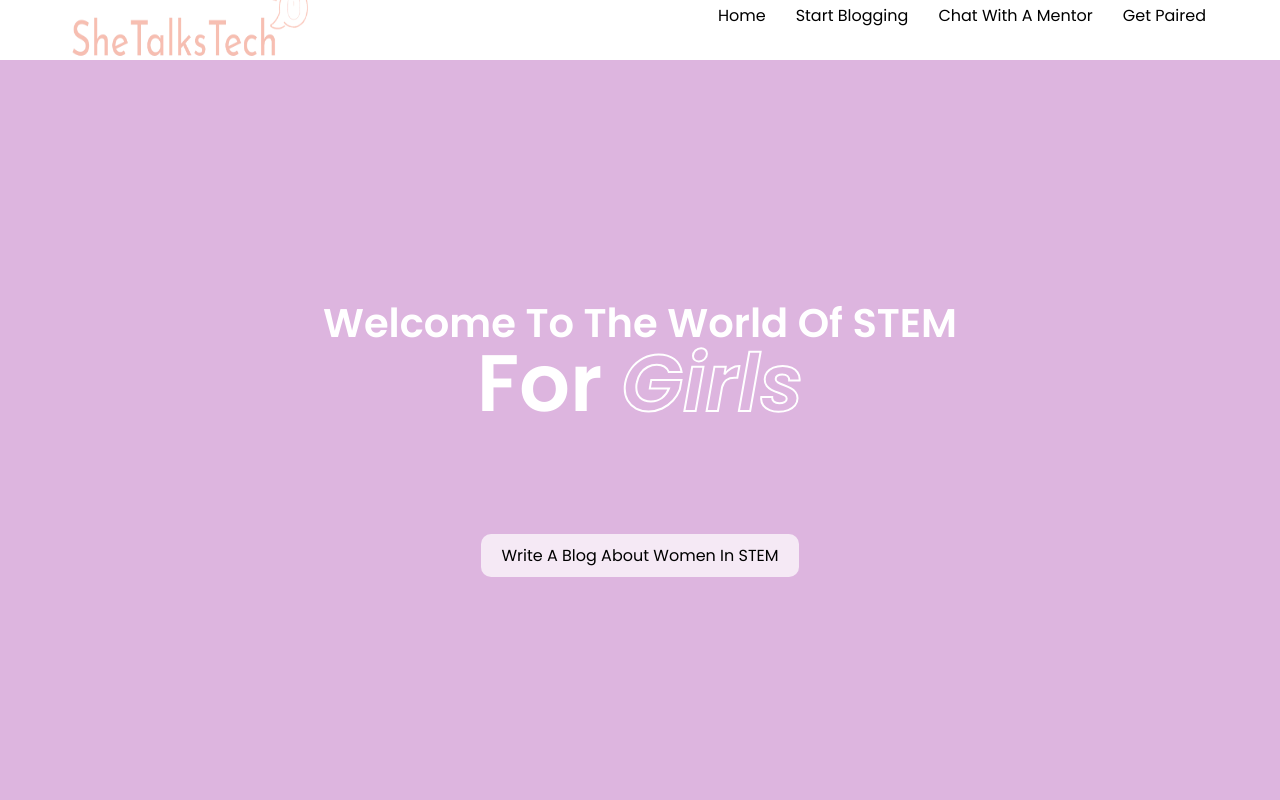
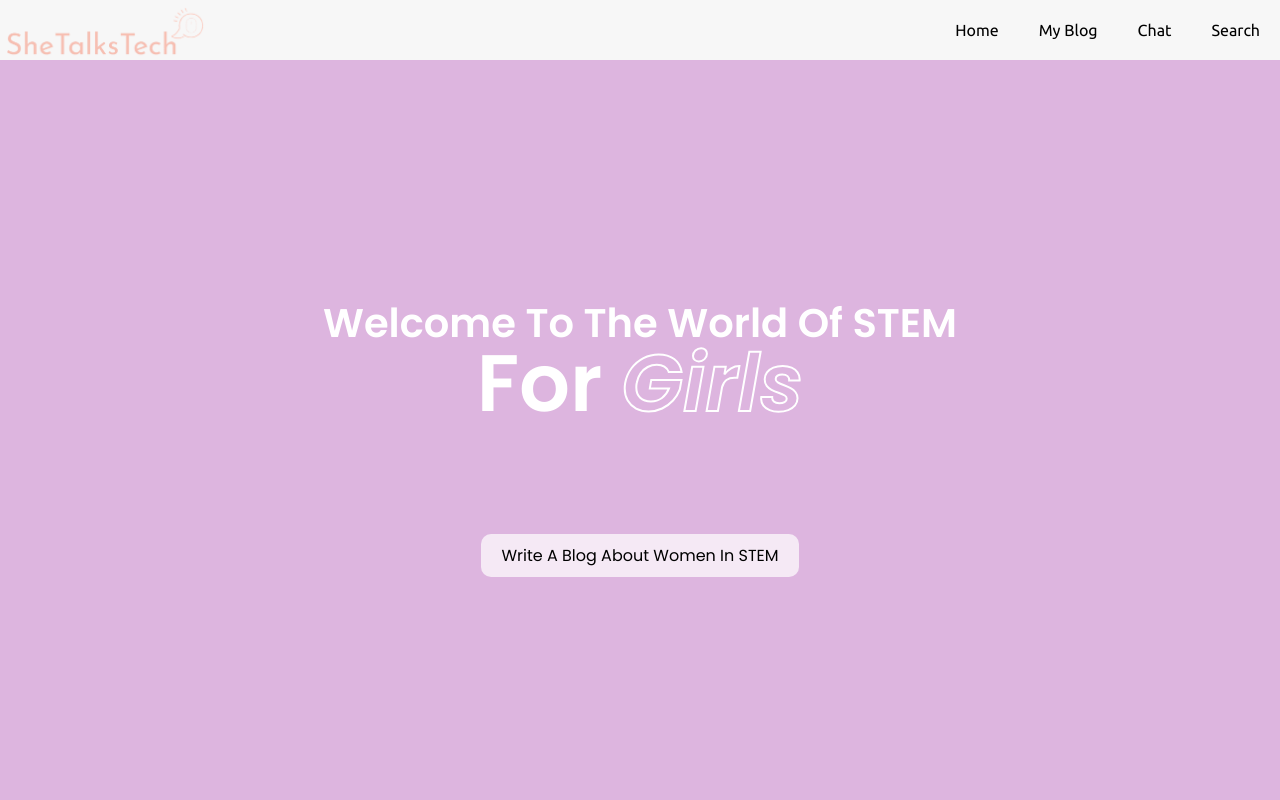
Before and after one commit to mmoftah3/SheTalks, a website: page public/home.html in a window 1280 px wide. Shown: the top 800 px of the page. Drawn offline with Linux system fonts and the light colour scheme; no server answers.

Commit message:
edited nav bar styling and links

```diff
--- a/public/css/home.css
+++ b/public/css/home.css
@@ -16,34 +16,48 @@ body {
 }
 
 .navbar {
+  display: flex;
+
   width: 100%;
-  height: 30px;
-  position: fixed;
+  height: 60px;
+  line-height: 60px;
+
   top: 0;
   left: 0;
-  display: flex;
+
   justify-content: space-between;
-  align-items: center;
-  padding: 0 5vw;
-  background: #fff;
-  z-index: 9;
+  align-items: stretch;
+
+  background-color: #f7f7f7;
 }
 
 .links-container {
   display: flex;
+
+  align-items: center;
+
   list-style: none;
 }
 
+.link-item {
+  transition-duration: 0.8s;
+}
+
+.link-item:hover {
+  background-color:#C7C7D1;
+}
+
 .link {
-  padding: 10px;
-  margin-left: 10px;
+  padding: 20px;
+
   text-decoration: none;
-  text-transform: capitalize;
+
   color: #000;
+  font-family: 'Ubuntu', sans-serif;;
 }
 
 .header {
-  margin-top: 60px;
+  margin-top: 0px;
   width: 100%;
   height: calc(100vh - 60px);
   background: url(public\img\2560.jpg);
--- a/public/home.html
+++ b/public/home.html
@@ -1,41 +1,32 @@
 <!DOCTYPE html>
 <html lang="en">
+
   <head>
     <meta charset="UTF-8" />
     <meta http-equiv="X-UA-Compatible" content="IE=edge" />
     <meta name="viewport" content="width=device-width, initial-scale=1.0" />
     <title>SheTalks</title>
 
-    <link
-      href="https://fonts.googleapis.com/css2?family=Poppins:ital,wght@0,400;0,500;0,600;1,600&display=swap"
-      rel="stylesheet"
-    />
+    <link rel="preconnect" href="https://fonts.googleapis.com">
+    <link rel="preconnect" href="https://fonts.gstatic.com" crossorigin>
+    <link href="https://fonts.googleapis.com/css2?family=Ubuntu:ital,wght@0,300;0,400;1,300;1,400&display=swap"
+      rel="stylesheet">
+    <link href="https://fonts.googleapis.com/css2?family=Poppins:ital,wght@0,400;0,500;0,600;1,600&display=swap"
+      rel="stylesheet" />
     <link rel="stylesheet" href="css/home.css" />
   </head>
+
   <body>
     <nav class="navbar">
-      <img src="img/logo.png" class="logo" alt=""  width="250" height="100"/>
-      </br>
-      </br>
-       </br>
-      </br>
-       </br>
-      </br>
+      <img src="img/logo.png" class="logo" alt="" />
       <ul class="links-container">
-        <li class="link-item"><a href="/" class="link">home</a></li>
-        <li class="link-item">
-          <a href="/editor" class="link">Start Blogging</a>
-        </li>
-        <li class="link-item">
-          <a href="/chat" class="link">Chat with a mentor</a>
-        </li>
-        <li class="link-item">
-          <a href="/quiz" class="link">Get Paired</a>
-        </li>
+        <li class="link-item"><a href="dashboard.html" class="link">Home</a></li>
+        <li class="link-item"><a href="home.html" class="link">My Blog</a></li>
+        <li class="link-item"><a href="chat.html" class="link">Chat</a></li>
+        <li class="link-item"><a href="/Search" class="link">Search</a></li>
       </ul>
+    </nav>
 
-
-    </nav>
     <header class="header">
       <div class="content">
         <h1 class="heading">
@@ -53,7 +44,8 @@
       <div class="blog-card">
         <img src="img/STEM.png" class="blog-image" alt="">
         <h1 class="blog-title">Lorem ipsum dolor sit amet consectetur.</h1>
-        <p class="blog-overview">Lorem ipsum dolor sit amet consectetur adipisicing elit. Sunt incidunt fugiat quos porro repellat harum. Adipisci tempora corporis rem cum.</p>
+        <p class="blog-overview">Lorem ipsum dolor sit amet consectetur adipisicing elit. Sunt incidunt fugiat quos
+          porro repellat harum. Adipisci tempora corporis rem cum.</p>
         <a href="/" class="btn dark">read</a>
       </div>
     </section>
@@ -64,4 +56,5 @@
     <script src="js/firebase.js"></script>
     <script src="js/home.js"></script>
   </body>
+
 </html>
```
Also changed, not shown: public/chat.html (+1 -1 lines), public/dashboard.html (+1 -1 lines). Lines whose indentation alone changed are shown as unchanged.
